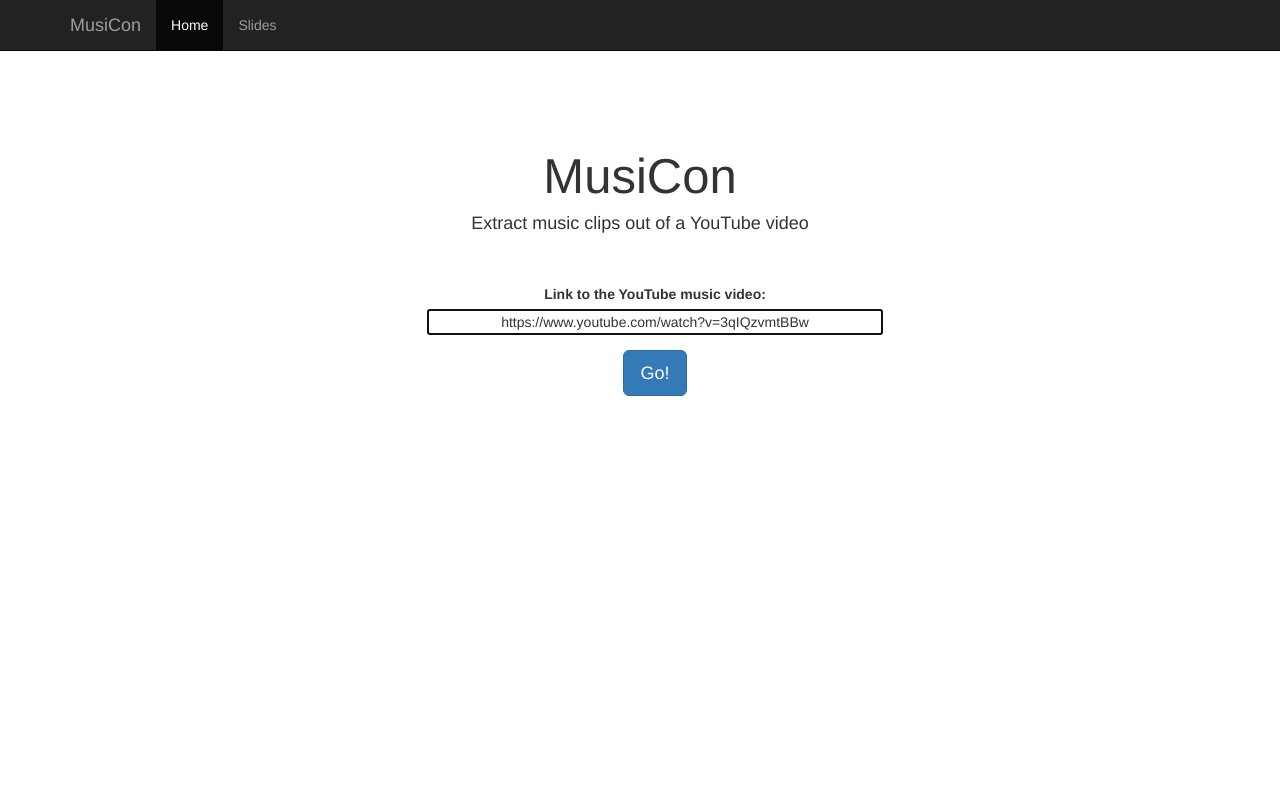
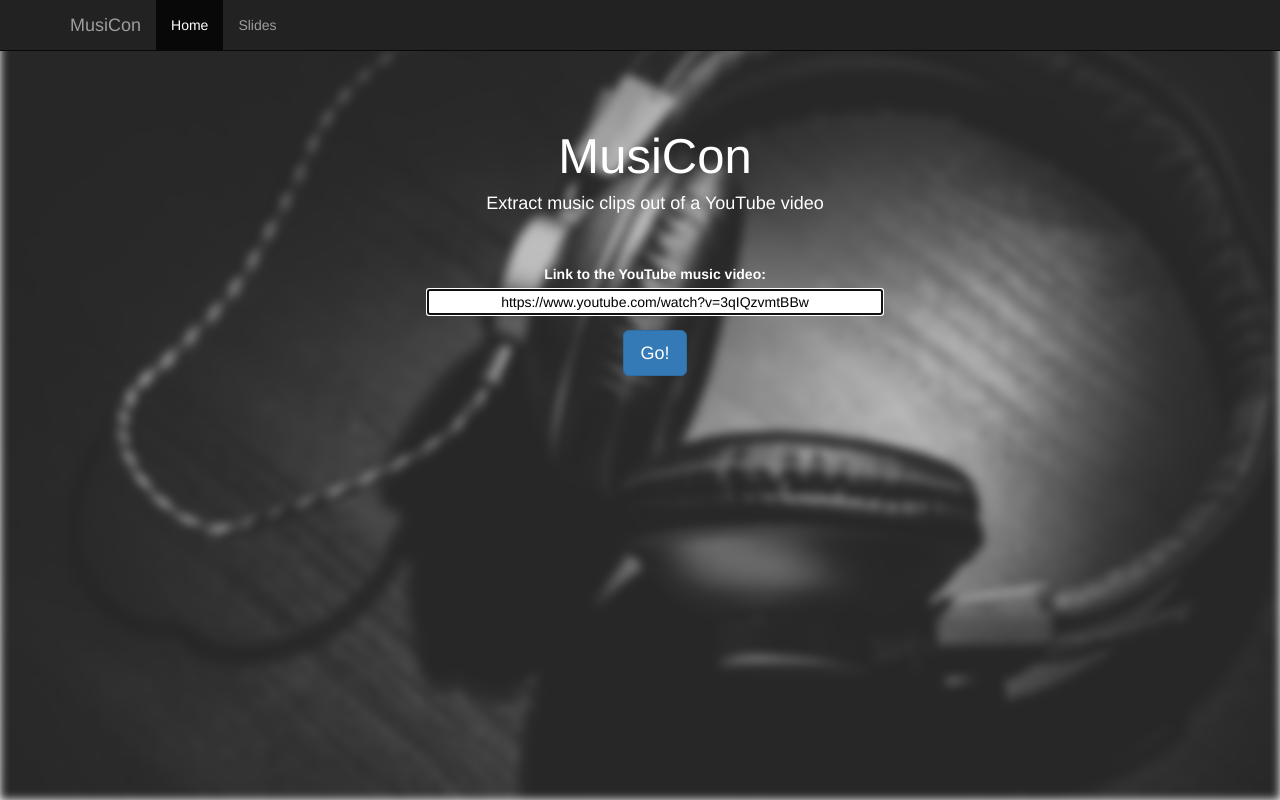
Before and after one commit to sailingwave/MusiCon, a Flask app: page / in a window 1280 px wide. Run offline with Flask 2, Linux system fonts and the light colour scheme; parts of the project's set-up code (start-up, migrations or seed data) failed here and were passed over; some libraries are stand-ins or nearby versions.

Commit message:
background

```diff
--- a/musicon/static/css/main.css
+++ b/musicon/static/css/main.css
@@ -1,10 +1,11 @@
 body {
-  padding-top: 50px;
+    padding-top: 50px;
+    height:100%;
 }
 
 .main {
-  padding: 40px 15px;
-  text-align: center;
+    padding: 40px 15px;
+    text-align: center;
 }
 
 h1 {
@@ -26,17 +27,13 @@
     overflow-y: scroll;
 }
 
-body, html {
-    //overflow: hidden;
-    height:100%;
-}
-
 .progress {
     text-align:center;
     height: 40px;
 }
 
 #progress_val {
+    color: black;
     font-size:150%;
     line-height: 39px;
     background-color: transparent;
@@ -44,3 +41,46 @@
     right:0;
     left:0;
 }
+
+#bgimg {
+    height:800px;
+    width:100%;
+    position: fixed;
+    left: 0;
+    right: 0;
+    top: 0;
+
+    background-image: url('/static/img/bg.jpg');
+    background-size: cover;
+    background-repeat: no-repeat;
+    background-attachment: fixed;
+
+    -webkit-filter: blur(5px);
+    -moz-filter: blur(5px);
+    -o-filter: blur(5px);
+    -ms-filter: blur(5px);
+    filter: blur(5px);
+}
+
+.content {
+    position: fixed;
+    left: 0;
+    right: 0;
+    z-index: 0;
+}
+
+.container {
+    color: white;
+}
+
+#video {
+    left: 40px;
+}
+
+#video_url {
+    color: black;
+}
+
+.video_header {
+    position: relative;
+}
--- a/musicon/templates/index.html
+++ b/musicon/templates/index.html
@@ -46,11 +46,15 @@
 
 <br><br>
 
-<div class="container" id="input_control">
-    <div class="main">
+<div id="bgimg"></div>
+
+<div class="container content" id="input_control">
+    <br>
+    <div class="container" style="text-align: center">
         <h1>MusiCon</h1>
         <h4>Extract music clips out of a YouTube video</h4>
     </div>
+    <br><br>
 
     <div class = "container" style="text-align: center">
         <div class="form-group">
@@ -68,11 +72,11 @@
 </div><!-- /.container -->
 
 <div class="container" id="video">
-    <div style="text-align: center">
+    <div class="video_header" style="text-align: center">
         <h2>Here are the music clips</h2>
     </div>
 
-    <hr style="background:#888888; border:0; height:2px" />
+    <hr class="video_header" style="background:#eeeeee; border:0; height:2px" />
 
     <div class="container">
         <div class="row">
```
Also changed, not shown: musicon/static/img/bg.jpg (added).
